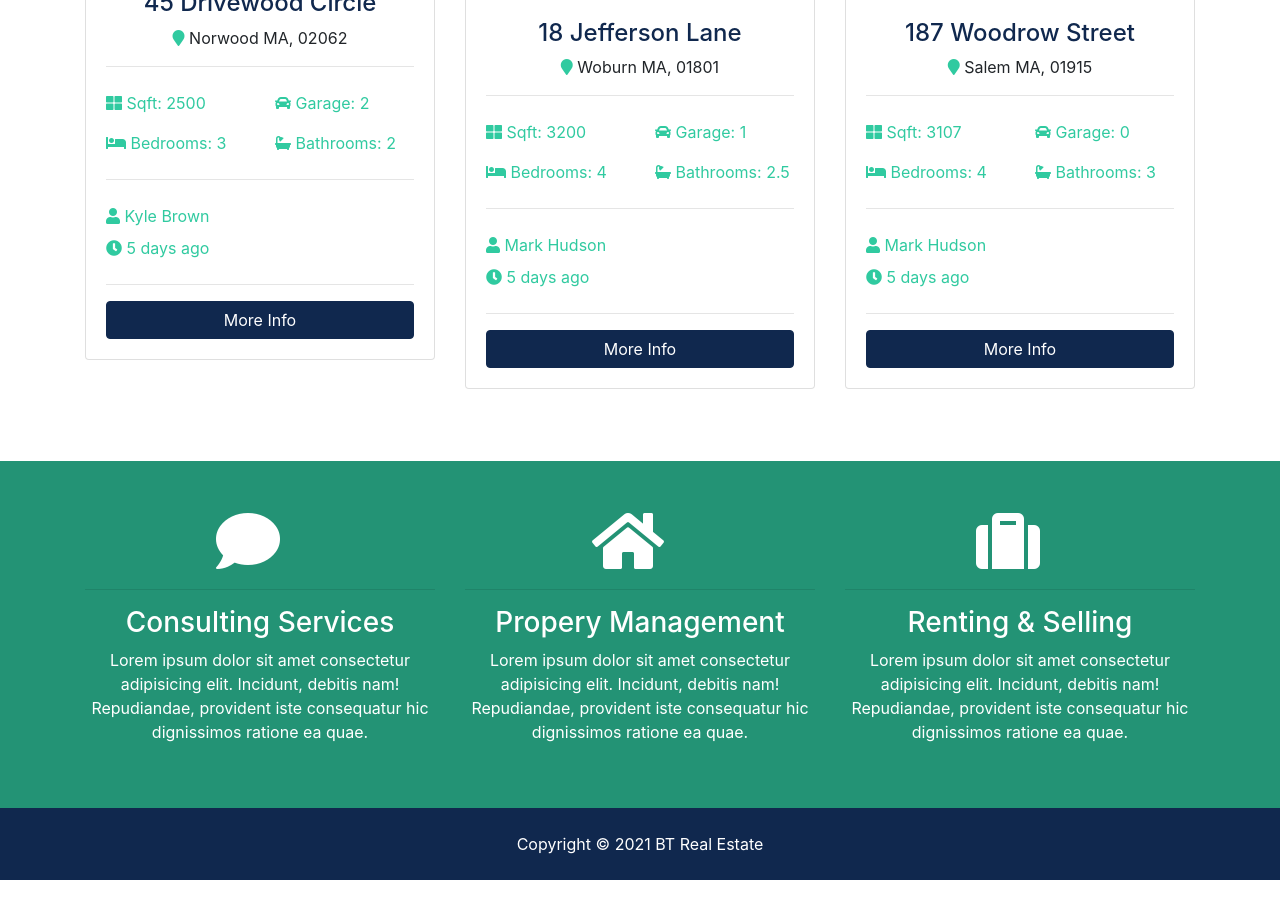
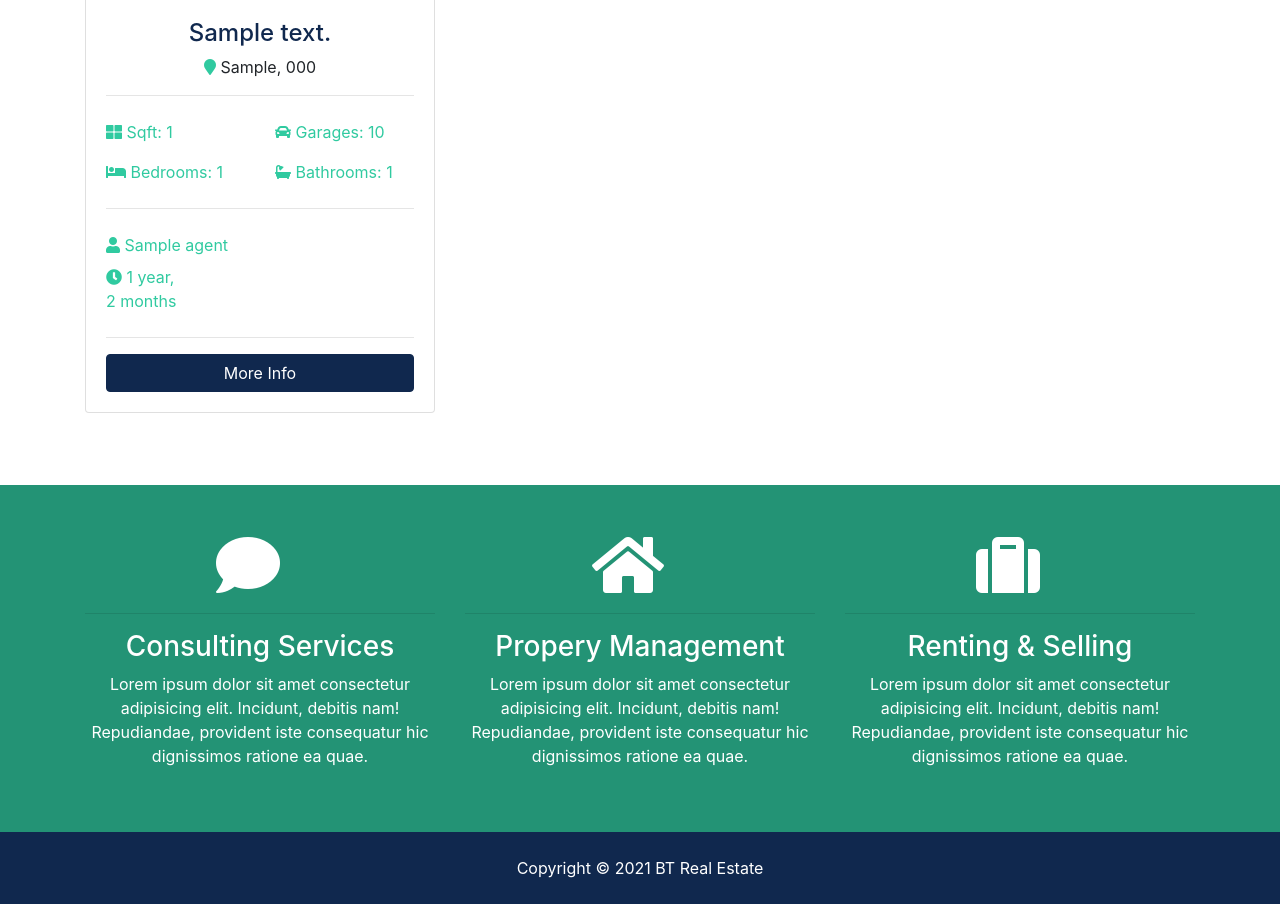
Before and after one commit to melvolio01/django_places, a Django app: page / in a window 1280 px wide. Shown: the part 1139-2043 px from the top of the page. Before the commit the page ends 2019 px from the top, so only its background shows below. Run offline with Django 3.2, Linux system fonts and the light colour scheme; tables that the repository leaves empty hold one stand-in row (values such as "Sample post"); grey boxes marked "Sample" are stand-in pictures; some libraries are stand-ins or nearby versions.

Commit message:
Add listings to home page

```diff
--- a/pages/views.py
+++ b/pages/views.py
@@ -1,9 +1,15 @@
 from django.shortcuts import render
 from django.http import HttpResponse
 
+from listings.models import Listing
+
 # Create your views here.
 def index(request):
-    return render(request, 'pages/index.html')
+    listings = Listing.objects.order_by('list_date').filter(is_published=True)[:3]
+    context = {
+        'listings': listings
+    }
+    return render(request, 'pages/index.html', context)
 
 def about(request):
     return render(request, 'pages/about.html')
--- a/templates/pages/index.html
+++ b/templates/pages/index.html
@@ -1,5 +1,6 @@
 {% extends 'base.html' %}
 {% load static %}
+{% load humanize %}
 
 {% block content %}
 <!-- Showcase -->
@@ -133,136 +134,57 @@
       <h3 class="text-center mb-3">Latest Listings</h3>
       <div class="row">
         <!-- Listing 1 -->
+        {% if listings %}
+          {% for listing in listings %}
           <div class="col-md-6 col-lg-4 mb-4">
             <div class="card listing-preview">
-            <img class="card-img-top" src="{% static 'img/showcase.jpg' %}" alt="">
+              <img class="card-img-top" src="{{listing.photo_main.url}}" alt="">
               <div class="card-img-overlay">
                 <h2>
-                <span class="badge badge-secondary text-white">$490,000</span>
+                  <span class="badge badge-secondary text-white">£{{listing.price | intcomma }}</span>
                 </h2>
               </div>
               <div class="card-body">
                 <div class="listing-heading text-center">
-                <h4 class="text-primary">45 Drivewood Circle</h4>
+                  <h4 class="text-primary">{{listing.address}}</h4>
                   <p>
-                  <i class="fas fa-map-marker text-secondary"></i> Norwood MA, 02062</p>
+                    <i class="fas fa-map-marker text-secondary"></i> {{listing.city}}, {{listing.postcode}}</p>
                 </div>
                 <hr>
                 <div class="row py-2 text-secondary">
                   <div class="col-6">
-                  <i class="fas fa-th-large"></i> Sqft: 2500</div>
+                    <i class="fas fa-th-large"></i> Sqft: {{listing.sqft}}</div>
                   <div class="col-6">
-                  <i class="fas fa-car"></i> Garage: 2</div>
+                    <i class="fas fa-car"></i> Garages: {{listing.garage}}</div>
                 </div>
                 <div class="row py-2 text-secondary">
                   <div class="col-6">
-                  <i class="fas fa-bed"></i> Bedrooms: 3</div>
+                    <i class="fas fa-bed"></i> Bedrooms: {{listing.bedrooms}}</div>
                   <div class="col-6">
-                  <i class="fas fa-bath"></i> Bathrooms: 2</div>
+                    <i class="fas fa-bath"></i> Bathrooms: {{listing.bathrooms}}</div>
                 </div>
                 <hr>
                 <div class="row py-2 text-secondary">
                   <div class="col-6">
-                  <i class="fas fa-user"></i> Kyle Brown</div>
+                    <i class="fas fa-user"></i> {{listing.agent}}</div>
                 </div>
                 <div class="row text-secondary pb-2">
                   <div class="col-6">
-                  <i class="fas fa-clock"></i> 5 days ago</div>
+                    <i class="fas fa-clock"></i> {{listing.list_date | timesince}}</div>
                 </div>
                 <hr>
-              <a href="listing.html" class="btn btn-primary btn-block">More Info</a>
+                <a href="{%url 'listing' listing.id %}" class="btn btn-primary btn-block">More Info</a>
               </div>
             </div>
           </div>
 
-        <!-- Listing 2 -->
-        <div class="col-md-6 col-lg-4 mb-4">
-          <div class="card listing-preview">
-            <img class="card-img-top" src="assets/img/homes/home-2.jpg" alt="">
-            <div class="card-img-overlay">
-              <h2>
-                <span class="badge badge-secondary text-white">$550,000</span>
-              </h2>
+          {% endfor %}
+        {% else %}
+        <div class="col-md-12">
+          <p>No Listings Available</p>
         </div>
-            <div class="card-body">
-              <div class="listing-heading text-center">
-                <h4 class="text-primary">18 Jefferson Lane</h4>
-                <p>
-                  <i class="fas fa-map-marker text-secondary"></i> Woburn MA, 01801</p>
-              </div>
-              <hr>
-              <div class="row py-2 text-secondary">
-                <div class="col-6">
-                  <i class="fas fa-th-large"></i> Sqft: 3200</div>
-                <div class="col-6">
-                  <i class="fas fa-car"></i> Garage: 1</div>
-              </div>
-              <div class="row py-2 text-secondary">
-                <div class="col-6">
-                  <i class="fas fa-bed"></i> Bedrooms: 4</div>
-                <div class="col-6">
-                  <i class="fas fa-bath"></i> Bathrooms: 2.5</div>
-              </div>
-              <hr>
-              <div class="row py-2 text-secondary">
-                <div class="col-6">
-                  <i class="fas fa-user"></i> Mark Hudson</div>
-              </div>
-              <div class="row text-secondary pb-2">
-                <div class="col-6">
-                  <i class="fas fa-clock"></i> 5 days ago</div>
-              </div>
-              <hr>
-              <a href="listing.html" class="btn btn-primary btn-block">More Info</a>
-            </div>
-          </div>
-        </div>
+        {% endif %}
 
-        <!-- Listing 3 -->
-        <div class="col-md-6 col-lg-4 mb-4">
-          <div class="card listing-preview">
-            <img class="card-img-top" src="assets/img/homes/home-3.jpg" alt="">
-            <div class="card-img-overlay">
-              <h2>
-                <span class="badge badge-secondary text-white">$580,000</span>
-              </h2>
-            </div>
-            <div class="card-body">
-              <div class="listing-heading text-center">
-                <h4 class="text-primary">187 Woodrow Street</h4>
-                <p>
-                  <i class="fas fa-map-marker text-secondary"></i> Salem MA, 01915</p>
-              </div>
-              <hr>
-              <div class="row py-2 text-secondary">
-                <div class="col-6">
-                  <i class="fas fa-th-large"></i> Sqft: 3107</div>
-                <div class="col-6">
-                  <i class="fas fa-car"></i> Garage: 0</div>
-              </div>
-              <div class="row py-2 text-secondary">
-                <div class="col-6">
-                  <i class="fas fa-bed"></i> Bedrooms: 4</div>
-                <div class="col-6">
-                  <i class="fas fa-bath"></i> Bathrooms: 3</div>
-              </div>
-              <hr>
-              <div class="row py-2 text-secondary">
-                <div class="col-6">
-                  <i class="fas fa-user"></i> Mark Hudson</div>
-              </div>
-              <div class="row text-secondary pb-2">
-                <div class="col-6">
-                  <i class="fas fa-clock"></i> 5 days ago</div>
-              </div>
-              <hr>
-              <a href="listing.html" class="btn btn-primary btn-block">More Info</a>
-            </div>
-          </div>
-        </div>
-
-      </div>
-    </div>
   </section>
 
   <section id="services" class="py-5 bg-secondary text-white">
```
Lines whose indentation alone changed are shown as unchanged.
